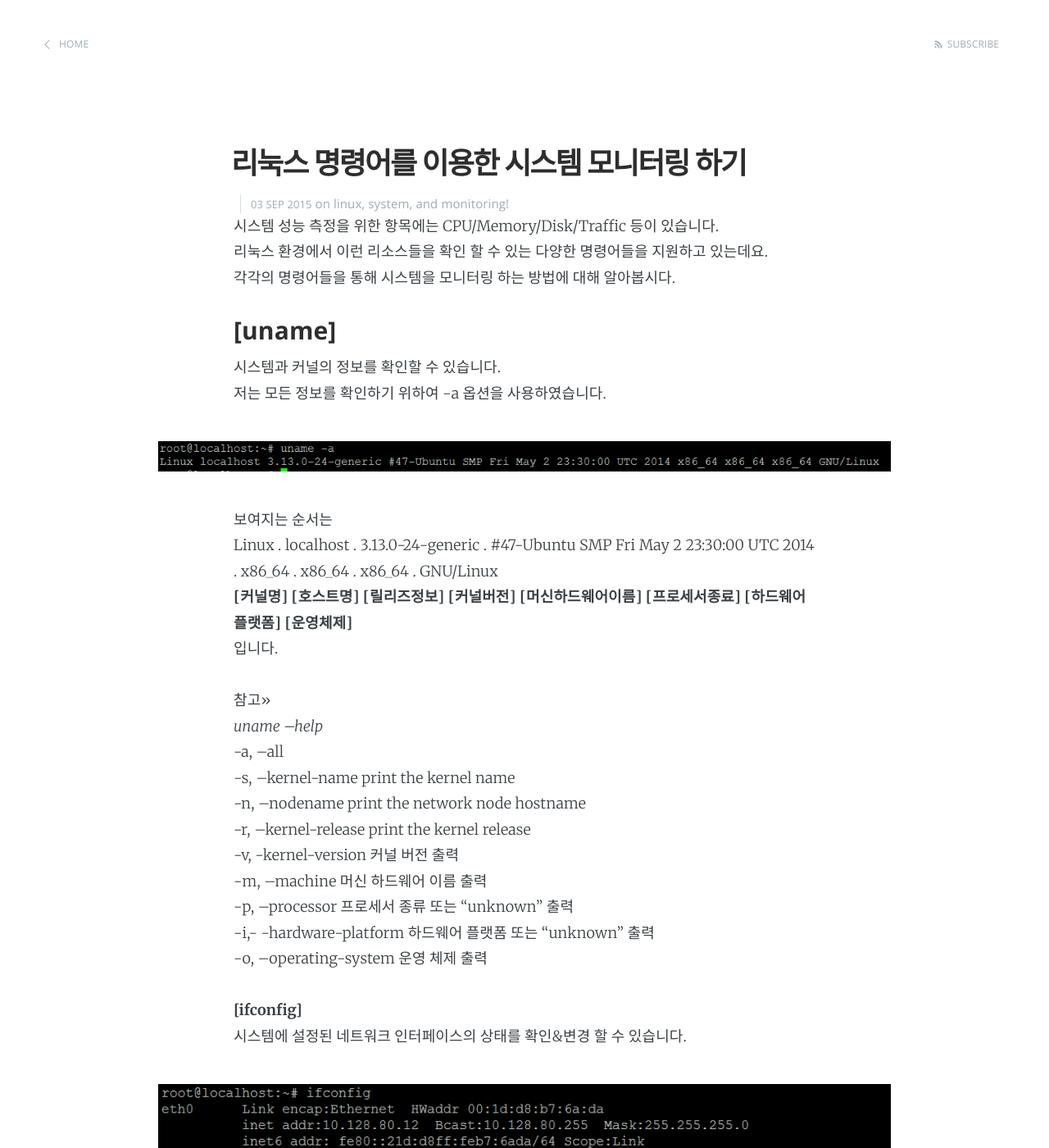
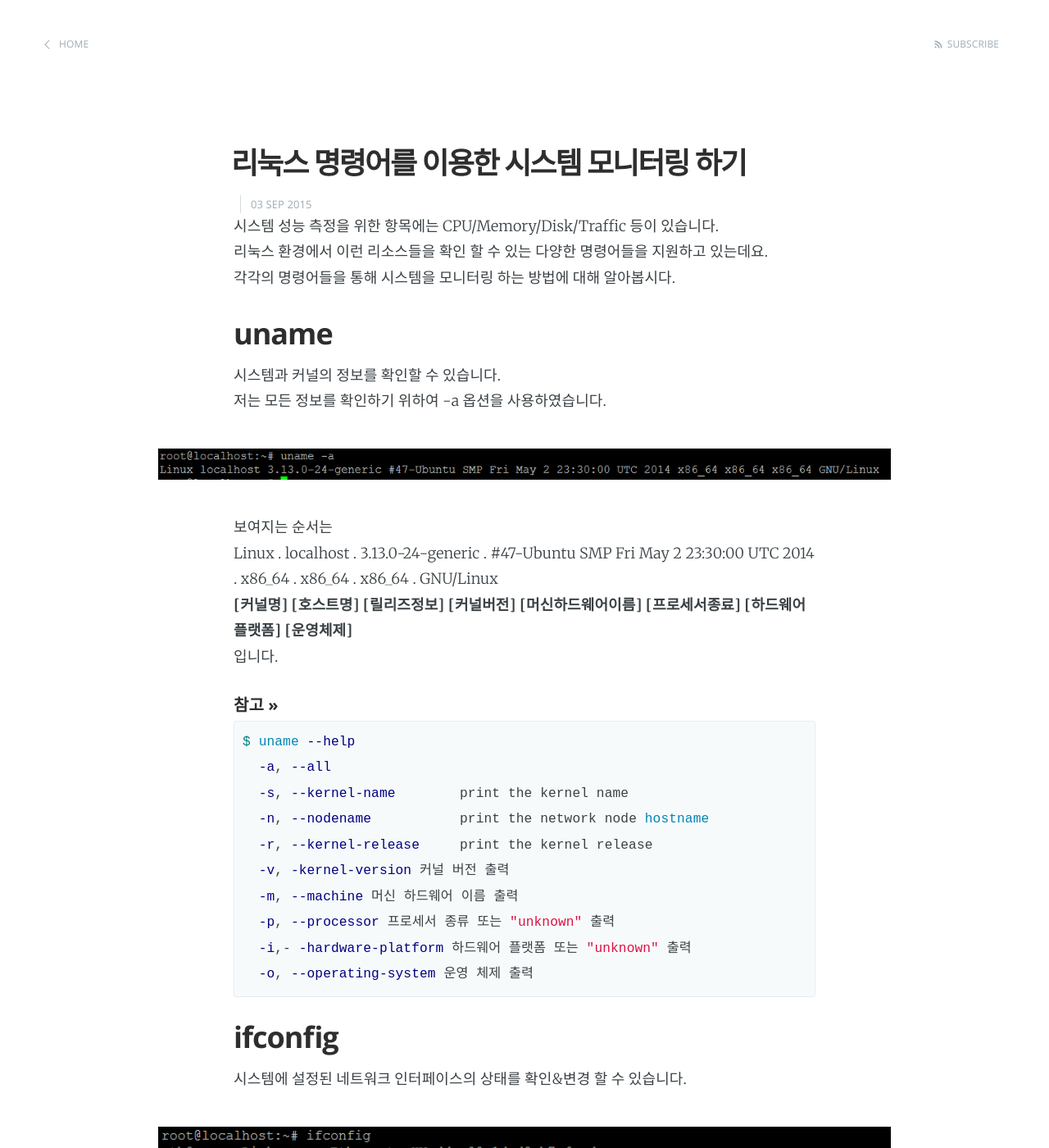
Before and after one commit to whatap/whatap.github.io, a Jekyll site: the page built from _posts/2015-09-03-linux-monitoring.markdown, in a window 1280 px wide and 1400 px high. Shown: the whole window at 82% size. Built offline with Jekyll 4.4.1, drawn with Linux system fonts in a browser that asks for light colours; Markdown is read by kramdown in place of the engine named in the settings; some of the changed text lies outside the part shown.

Commit message:
modify markdown syntax

```diff
--- a/_posts/2015-09-03-linux-monitoring.markdown
+++ b/_posts/2015-09-03-linux-monitoring.markdown
@@ -1,15 +1,16 @@
 ---
 layout: post
 title:  "리눅스 명령어를 이용한 시스템 모니터링 하기"
-date:   2015-09-03 17:05:00
-categories: linux system monitoring!
+date:   2015-09-03 17:10:00
+author: 김지혜
 ---
 
 시스템 성능 측정을 위한 항목에는 CPU/Memory/Disk/Traffic 등이 있습니다.
 리눅스 환경에서 이런 리소스들을 확인 할 수 있는 다양한 명령어들을 지원하고 있는데요.
 각각의 명령어들을 통해 시스템을 모니터링 하는 방법에 대해 알아봅시다.
 
-###[uname]
+
+## uname
 시스템과 커널의 정보를 확인할 수 있습니다.
 저는 모든 정보를 확인하기 위하여 -a 옵션을 사용하였습니다.
 
@@ -20,21 +21,24 @@
 **[커널명]**   **[호스트명]**   **[릴리즈정보]**         **[커널버전]**   **[머신하드웨어이름]**   **[프로세서종료]**   **[하드웨어플랫폼]**   **[운영체제]**
 입니다.
 
-참고>>
-*uname --help*
-    -a, --all
-    -s, --kernel-name        print the kernel name
-    -n, --nodename           print the network node hostname
-    -r, --kernel-release     print the kernel release
-    -v, -kernel-version 커널 버전 출력
-    -m, --machine 머신 하드웨어 이름 출력
-    -p, --processor 프로세서 종류 또는 "unknown" 출력
-    -i,- -hardware-platform 하드웨어 플랫폼 또는 "unknown" 출력
-    -o, --operating-system 운영 체제 출력
+##### 참고 >>
+
+{% highlight bash %}
+$ uname --help
+  -a, --all
+  -s, --kernel-name        print the kernel name
+  -n, --nodename           print the network node hostname
+  -r, --kernel-release     print the kernel release
+  -v, -kernel-version 커널 버전 출력
+  -m, --machine 머신 하드웨어 이름 출력
+  -p, --processor 프로세서 종류 또는 "unknown" 출력
+  -i,- -hardware-platform 하드웨어 플랫폼 또는 "unknown" 출력
+  -o, --operating-system 운영 체제 출력
+{% endhighlight %}
 
 
+## ifconfig
 
-**[ifconfig]**
 시스템에 설정된 네트워크 인터페이스의 상태를 확인&변경 할 수 있습니다.
 
 ![alt text](/assets/images/ifconfig.png "ifconfig")
@@ -57,7 +61,7 @@
 - Interrupt : 네트워크 인터페이스가 사용하는 인터럽트 번호
 
 
-참고>>
+##### 참고 >>
 >
 Ifconfig명령어로는 private ip밖에 확인되지 않습니다.
 공인아이피(Public IP) 확인하는 방법이 있을까요?
@@ -65,7 +69,8 @@
 
 
 
-**[top]**
+## top
+
 윈도우의 작업관리자와 비슷한 기능을 하는 명령어입니다.
 프로세스 작업 명령어로, 시스템 프로세스들의 CPU/Memory 점유율을 실시간으로 볼 수 있습니다.
 
@@ -74,7 +79,7 @@
 
 ![alt text](/assets/images/top.png "top")
 
-CPU
+##### CPU
 
 - us : 사용자가 사용중인 사용률
 - sy : 시스템이 사용중인 사용률
@@ -85,13 +90,12 @@
 - si : 소프트웨어 인터럽트 사용률
 - st : 가상화 환경에서 손실률
 
-
 User값이 높다면, 사용자 코드를 수행하는데 시간이 오래 걸린다면 내부적으로 계산을 많이 하고 있다는 것입니다.
 System값이 높다면, 시스템에 의해 사용되고 있는 시간이 오래 걸린다면 프로세스들이 시스템 호출 또는 I/O가 많다고 할 수 있습니다.
 idle의 값이 항상 0이라면 CPU를 100% 사용하고 있다는 것을 의미합니다. CPU를 계속사용하고 있는 프로세스를 찾아 적절하게 대응 할 필요가 있습니다.
 
 
-Process
+##### Process
 
 - PID : 프로세스 ID
 - USER : 프로세스를 실행 시킨 사용자 ID
@@ -108,7 +112,7 @@
 
 
 
-참고>>
+##### 참고 >>
 >
 프로세스목록을 원하는 특정 기준에 따라 정렬할 수 있을까요?
 top 실행화면에서 Shift 키와 영문자를 누르면 프로세스의 정렬 기준을 변경할 수 있습니다.
@@ -120,7 +124,8 @@
 
 
 
-**[free]**
+## free
+
 메모리에 대한 정보를 확인 할 수 있습니다.
 저는 Memory와 Swap에 대한 값의 총 합을 확인 하기 위하여 -t 옵션을 주었습니다.
 
@@ -134,16 +139,19 @@
 실제 사용률은 1번째 줄에 보이는 used - (buffers + cached)인 2번째 줄에 보이는 used값 인 것이지요.
 
 
-참고>>
+##### 참고 >>
+
 *옵션을 이용하여 단위 별로 출력하기*
->
- -b, --bytes         show output in bytes
- -k, --kilo          show output in kilobytes
- -m, --mega          show output in megabytes
- -g, --giga          show output in gigabytes
 
+{% highlight bash %}
+$ free -b  # or --bytes   show output in bytes
+$ free -k  # or --kilo    show output in kilobytes
+$ free -m  # or --mega    show output in megabytes
+$ free -g  # or --giga    show output in gigabytes
+{% endhighlight %}
 
-**[vmstat]**
+## vmstat
+
 시스템 작업, 하드웨어 및 시스템 정보를 확인 할 수 있습니다.
 메모리, 페이징, 블록장치의 I/O, CPU상태 등을 볼 수 있습니다.
 
@@ -166,7 +174,8 @@
 
 ![alt text](/assets/images/vmstat-s.png "vmstat-s")
 
-참고>>
+##### 참고 >>
+
 >
 *실시간으로 메모리 상태를 확인할 수 있습니다.*
 방법은? vmstat   [delay [count]  ]
@@ -174,7 +183,8 @@
 
 
 
-**[iostat]**
+## iostat
+
 평귱 CPU부하 와 디스크 I/O의 세부적인 내용을 확인 할 수 있습니다.
 
 ![alt text](/assets/images/iostat.png "iostat")
@@ -190,14 +200,16 @@
 
 ![alt text](/assets/images/iostat-x.png "iostat-x")
 
-참고>>
+##### 참고 >>
+
 >
 *실시간으로 디스크 상태를 확인할 수 있습니다.*
 방법은? iostat  [delay [count]  ]
 Ex) iostat 3 5 : 3초 간격으로 모니터링 정보를 5개 출력하고 끝내라.
 
 
-**[netstat]**
+## netstat
+
 현재 시스템에 연결된 네트워크 상태, 라우팅테이블, 인터페이스 상태 등을 볼 수 있습니다.
 
 ![alt text](/assets/images/netstat.png "netstat")
@@ -235,32 +247,37 @@
 
 
 
-참고>>
+##### 참고 >>
+
 *각 옵션들을 어떻게 사용하냐에 따라 다른 정보를 확인 할 수 있는데
 유용하게 쓰이는 옵션들 알아 두시면 좋을 것 같습니다.*
->
-netstat -r 서버의 라우팅 테이블 출력
-netstat -na --ip tcp/udp의 세션 목록 표시
-netstat -na | grep ESTABLISHED | wc -l 활성화된 세션수 확인
-netstat -nap | grep :80 | grep ESTABLISHED | wc -l 80포트 동시 접속자수
-netstat -nltp LISTEN 중인 포트 정보 표시
 
-Ex) netstat -nltp
+{% highlight bash %}
+$ netstat -r  # 서버의 라우팅 테이블 출력
+$ netstat -na --ip  # tcp/udp의 세션 목록 표시
+$ netstat -na | grep ESTABLISHED | wc -l  # 활성화된 세션수 확인
+$ netstat -nap | grep :80 | grep ESTABLISHED | wc -l # 80포트 동시 접속자수
+$ netstat -nltp # LISTEN 중인 포트 정보 표시
+{% endhighlight %}
 
 
-**[df]**
+## df
+
 현재 디스크의 전체 용량 및 남은 용량을 확인 할 수 있습니다.
 
 ![alt text](/assets/images/df.png "df")
 
-참고>>
-*df --help*
->
-   -h : 용량을 읽기 쉽게 단위를 계산하여 보여준다.
-   -T : 파일 시스템 종류와 함께 디스크 정보를 보여준다.
-   --total : 전체 용량을 보여준다.
+##### 참고 >>
+
+{% highlight bash %}
+$ df --help
+  -h : 용량을 읽기 쉽게 단위를 계산하여 보여준다.
+  -T : 파일 시스템 종류와 함께 디스크 정보를 보여준다.
+  --total : 전체 용량을 보여준다.
+{% endhighlight %}
 
 
+## 마치며
 
 지금까지 시스템모니터링을 알아볼 수 있는 명령어들을 살펴보았습니다.
 간단하게만 살펴보았는데도 명령어와 옵션값들이 많고 필요에 따라 적절한 옵션값을 이용하여 모니터링 하는 것이 쉬워 보이지는 않습니다. 이 때 필요한 것이 Whatap! 아닐까요? 웹&앱 기반 모니터링 툴로써 위에서 확인했던 다양한 성능지표(CPU/Memory/Disk/Traffic/Process/Log/DB까지!)들을 언제 어디서나 손쉽게 확인할 수 있습니다. 시스템에 이상이 생겼을 때 알림을 보내 사용자가 바로 인지할 수 있고 따라서 빠르게 대응 할 수 있습니다. 직관적이며 사용하기 편한 인터페이스로, 시스템 모니터링을 원한다면 Whatap을 사용해 보세요.
```
